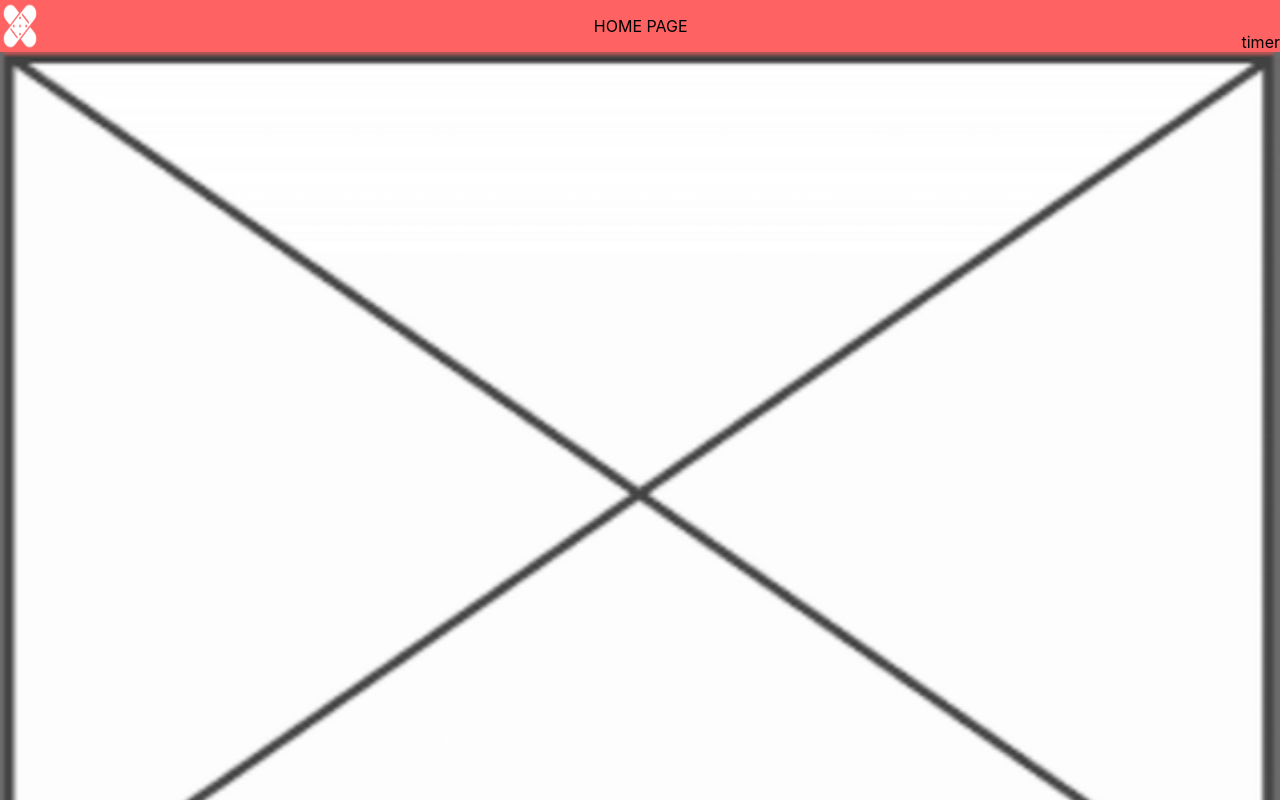
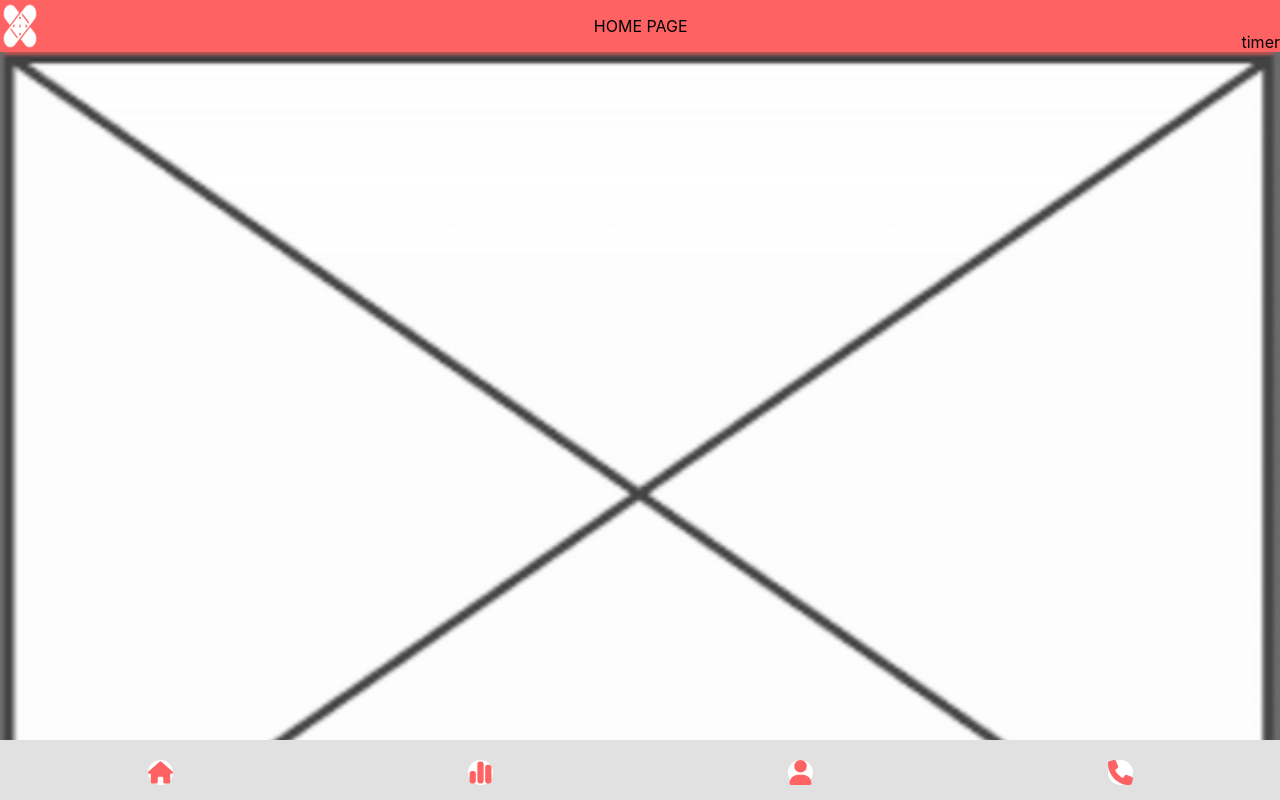
Before and after one commit to WesleyMatthee/kiss-react, a React (Create React App) app: page /choking in a window 1280 px wide. Shown: the top 800 px of the page. Built offline with nearby package versions, Linux system fonts and the light colour scheme.

Commit message:
refactor of Start and Monitor button, commit before starting a new branch

```diff
--- a/src/components/choking.jsx
+++ b/src/components/choking.jsx
@@ -1,5 +1,6 @@
 import './root.css';
 import Nav from './nav';
+import Footer from './footer';
 import { useNavigate } from 'react-router-dom';
 import Carousel from './Carousel';
 import { CarouselItem } from './CarouselItem';
@@ -37,9 +38,8 @@ export default function Choking() {
       </section>
 
 
-      {/* footer (fixed)  */}
-      <footer>
-
+      <footer >
+        <Footer />
       </footer>
     </main>
   );
--- a/src/components/cpr.jsx
+++ b/src/components/cpr.jsx
@@ -7,6 +7,7 @@ import { CarouselItem } from './CarouselItem';
 
 export default function Cpr() {
   const navigate = useNavigate();
+
 
   return (
     <main>
--- a/src/components/skinCondition.jsx
+++ b/src/components/skinCondition.jsx
@@ -38,9 +38,8 @@ export default function SkinCondition() {
 
 
 
-      <footer >
+
         <Footer />
-      </footer>
     </main>
   );
 }
```
Also changed, not shown: src/index.jsx (+4 -4 lines).
